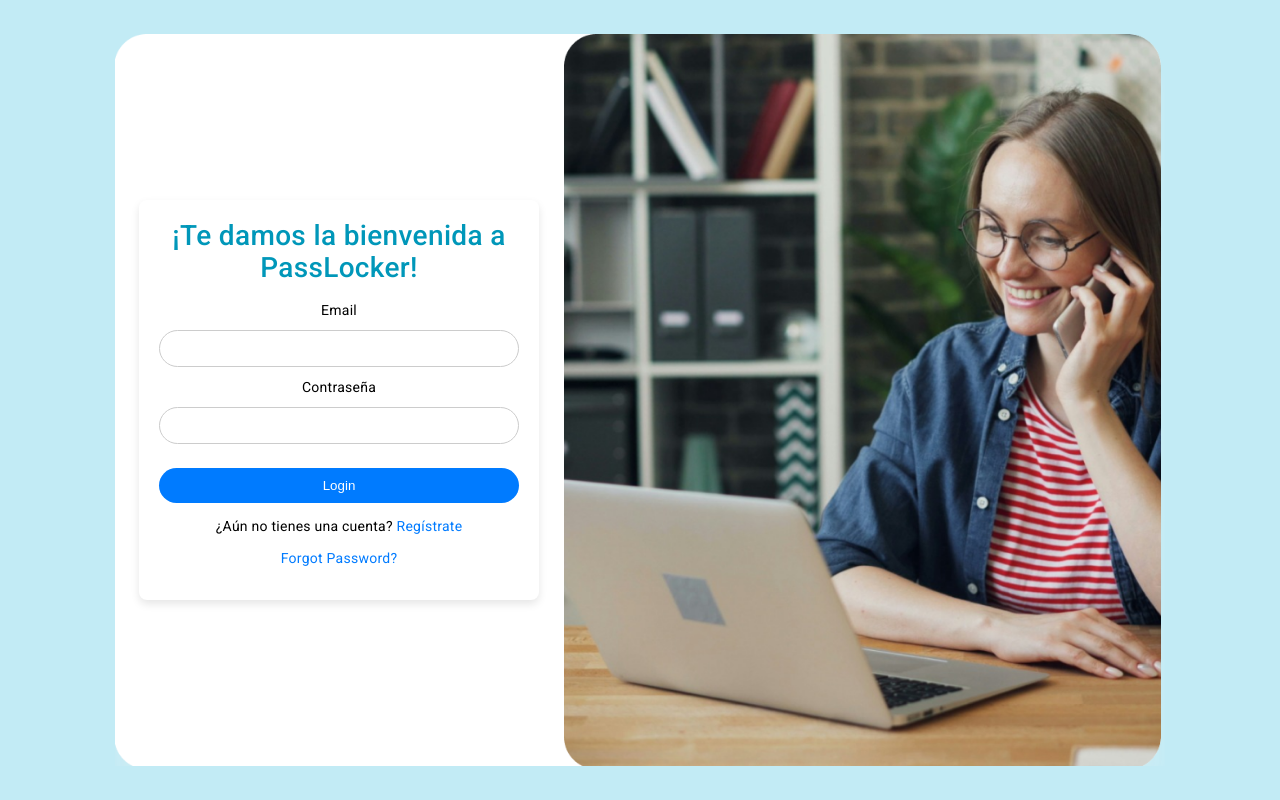
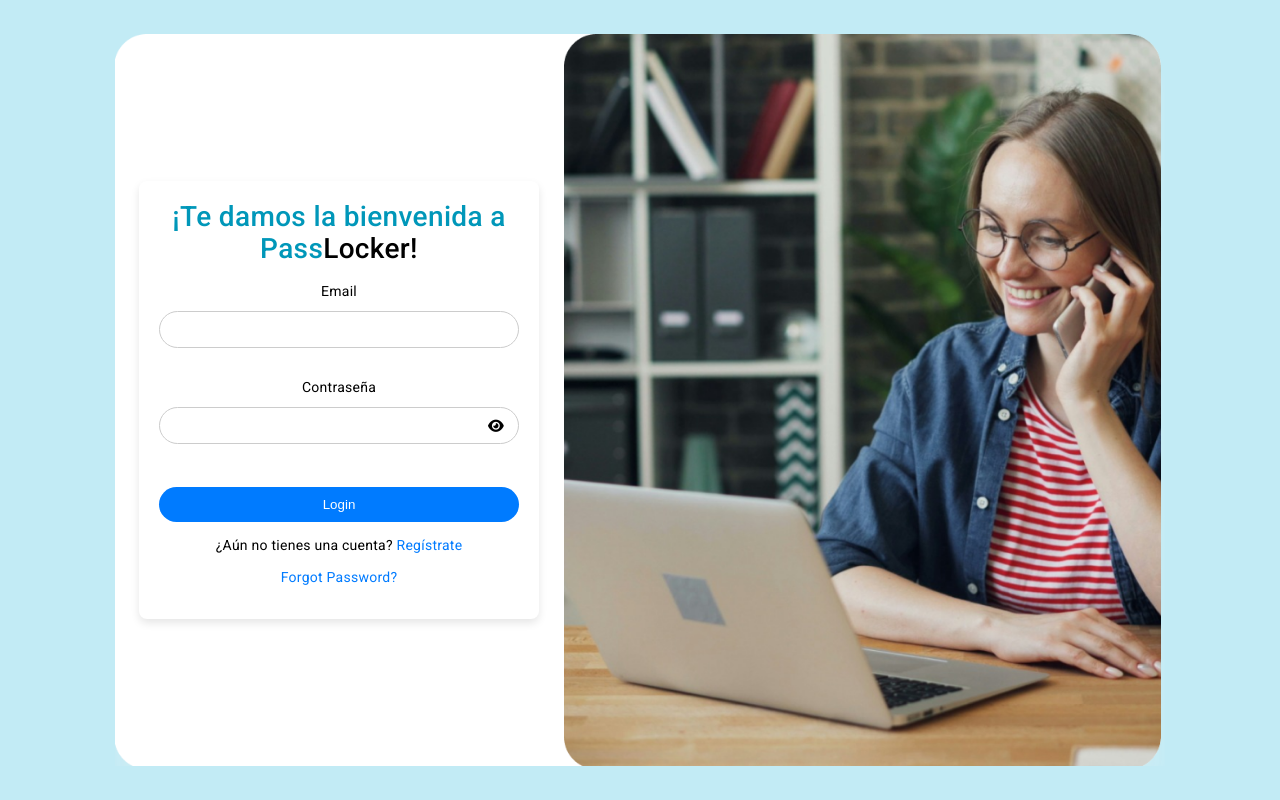
Before and after one commit to tsaltirov/PassLocker-Front, an Angular app: page / in a window 1280 px wide. Built offline with nearby package versions, Linux system fonts and the light colour scheme.

Commit message:
agregamos el ojo de mirar o ocultar la contraseña

```diff
--- a/angular.json
+++ b/angular.json
@@ -36,7 +36,8 @@
             ],
             "styles": [
               "@angular/material/prebuilt-themes/indigo-pink.css",
-              "src/styles.css"
+              "src/styles.css",
+              "node_modules/@fortawesome/fontawesome-free/css/all.css"
             ],
             "scripts": []
           },
--- a/package.json
+++ b/package.json
@@ -20,6 +20,7 @@
     "@angular/platform-browser": "^17.3.0",
     "@angular/platform-browser-dynamic": "^17.3.0",
     "@angular/router": "^17.3.0",
+    "@fortawesome/fontawesome-free": "^6.5.2",
     "axios": "^1.7.1",
     "dotenv": "^16.4.5",
     "rxjs": "~7.8.0",
--- a/src/app/environments/environment/environment.ts
+++ b/src/app/environments/environment/environment.ts
@@ -1,4 +1,4 @@
 export const environment = {
     production: false,
-    apiUrl: 'http://37.27.49.225:4000/api'
+    apiUrl: 'http://localhost:3000/api'
   };
--- a/src/app/login/formulario-login/formulario-login.component.css
+++ b/src/app/login/formulario-login/formulario-login.component.css
@@ -8,6 +8,35 @@
     color: #0097B9;
     font-size: 28px;
   }
+
+  .part1 {
+    color:#0097B9; ;
+  }
+
+  .part2 {
+    color: black;
+  }
+
+  .password-container {
+    position: relative;
+    display: flex;
+    align-items: center;
+  }
+
+  .password-container input {
+    flex: 1;
+  }
+
+  .password-container i {
+    position: absolute;
+    right: 15px;
+    cursor: pointer;
+  }
+
+  .error {
+    color: red;
+    height: 1.4em; /* Altura para reservar espacio */
+}
 
   .controls {
     width: 100%;
--- a/src/app/login/formulario-login/formulario-login.component.html
+++ b/src/app/login/formulario-login/formulario-login.component.html
@@ -1,17 +1,34 @@
 <section class="form-login">
     <div class="login-welcome">
-        <h2 class="titulo">¡Te damos la bienvenida a PassLocker!</h2>
+      <h2 class="titulo">¡Te damos la bienvenida a <span class="part1">Pass</span><span class="part2">Locker!</span>
+      </h2>
     </div>
 
-    <form (ngSubmit)="sendValuesLogin()">
-        <label for="email">Email</label><br>
-        <input class="controls" type="email" [(ngModel)] = 'email' name="email"><br>
+    <form [formGroup]="loginForm" (ngSubmit)="sendValuesLogin()">
+      <label for="email">Email</label><br>
+      <input class="controls" id="email" type="email" formControlName="email"><br>
+      <div class="error">
+        <div class="error" *ngIf="loginForm.get('email').invalid && loginForm.get('email').touched">
+            <small *ngIf="loginForm.get('email').errors.required">El email es obligatorio.</small>
+            <small *ngIf="loginForm.get('email').errors.email">El email no es válido.</small>
+          </div>
+      </div>
 
-        <label for="Password">Contraseña</label><br>
-        <input class="controls" type="password" [(ngModel)] = 'password' name="Password"><br>
+      <label for="password">Contraseña</label><br>
+      <div class="password-container">
+        <input class="controls" id="password" [type]="passwordFieldType" formControlName="password">
+        <i class="fa" [ngClass]="passwordFieldType === 'password' ? 'fa-eye' : 'fa-eye-slash'" (click)="togglePasswordVisibility()"></i>
+      </div>
+      <div class="error">
+        <div *ngIf="loginForm.get('password').invalid && loginForm.get('password').touched">
+          <small *ngIf="loginForm.get('password').errors.required">La contraseña es obligatoria.</small>
+          <small *ngIf="loginForm.get('password').errors.minlength">La contraseña debe tener al menos 6 caracteres.</small>
+        </div>
+      </div>
 
-        <button class="buttons" type="button" (click)="sendValuesLogin()">Login</button>
-        <p>¿Aún no tienes una cuenta?  <a class="vinculo-login" routerLink="/singup">Regístrate</a></p>
-        <p><a class="vinculo-login" routerLink="/forgot-password">Forgot Password?</a></p>
+
+      <button class="buttons" type="submit">Login</button>
+      <p>¿Aún no tienes una cuenta? <a class="vinculo-login" routerLink="/singup">Regístrate</a></p>
+      <p><a class="vinculo-login" routerLink="/forgot-password">Forgot Password?</a></p>
     </form>
-</section>
+  </section>
--- a/src/app/login/formulario-login/formulario-login.component.ts
+++ b/src/app/login/formulario-login/formulario-login.component.ts
@@ -1,39 +1,56 @@
-import { Component } from '@angular/core';
+import { Component, OnInit } from '@angular/core';
 import { Router } from '@angular/router';
 import { LoginService } from '../services/login.service';
 import { SendCodeService } from '../services/send-code.service';
 import { CodeServiceService } from '../services/code-service.service';
 import Swal from 'sweetalert2';
+import { FormBuilder, FormGroup, Validators } from '@angular/forms';
 
 @Component({
   selector: 'app-formulario-login',
   templateUrl: './formulario-login.component.html',
   styleUrl: './formulario-login.component.css'
 })
-export class FormularioLoginComponent {
-  email: string;
-  password: string;
+export class FormularioLoginComponent implements OnInit {
+  loginForm:any =  FormGroup;
+  passwordFieldType: string = 'password';
 
   constructor(
+    private fb: FormBuilder,
     private authService: LoginService,
     private router: Router,
     private sendCode: SendCodeService,
     private codeService: CodeServiceService)
-    {  // Inyecta el servicio
-    this.email = '';
-    this.password = '';
+  { }
+
+  ngOnInit(): void {
+    this.loginForm = this.fb.group({
+      email: ['', [Validators.required, Validators.email]],
+      password: ['', [Validators.required, Validators.minLength(6)]]
+    });
+  }
+
+  togglePasswordVisibility(): void {
+    this.passwordFieldType = this.passwordFieldType === 'password' ? 'text' : 'password';
   }
 
   async sendValuesLogin(): Promise<void> {
+    if (this.loginForm.invalid) {
+      // Muestra los mensajes de error
+      this.loginForm.markAllAsTouched();
+      return;
+    }
+
+    const { email, password } = this.loginForm.value;
+
     try {
-      const data = await this.authService.login(this.email, this.password);
+      const data = await this.authService.login(email, password);
       this.showSuccessMessage();
 
       // Generar código de 6 cifras
       const code = this.generateCode();
       // localStorage.setItem('generatedCode', code);
-      this.codeService.setGeneratedCode(code, this.email);
-
+      this.codeService.setGeneratedCode(code, email);
 
       this.router.navigate(['/verifyCode']);
     } catch (error) {
@@ -45,7 +62,7 @@
   async verifyAndSendCode(): Promise<void> {
     try {
       const generateCode = this.codeService.getGeneratedCode();
-        const response = await this.sendCode.sendLoginRequest(this.email, generateCode);
+      const response = await this.sendCode.sendLoginRequest(this.loginForm.value.email, generateCode);
 
       console.log('Login Request:', response);
     } catch (error) {
@@ -73,8 +90,8 @@
       confirmButtonText: "Intentar de nuevo",
       cancelButtonText: "Registrarse",
     }).then((res) => {
-      if(res.isDismissed){
-        this.router.navigate(['/singup'])
+      if (res.isDismissed) {
+        this.router.navigate(['/singup']);
       }
     });
   }
@@ -83,5 +100,4 @@
     // Generar código de 6 cifras
     return (Math.floor(100000 + Math.random() * 900000)).toString();
   }
-
 }
```
Also changed, not shown: 1 other file (tests, documents, lock files or other folders). Lines whose indentation alone changed are shown as unchanged.
